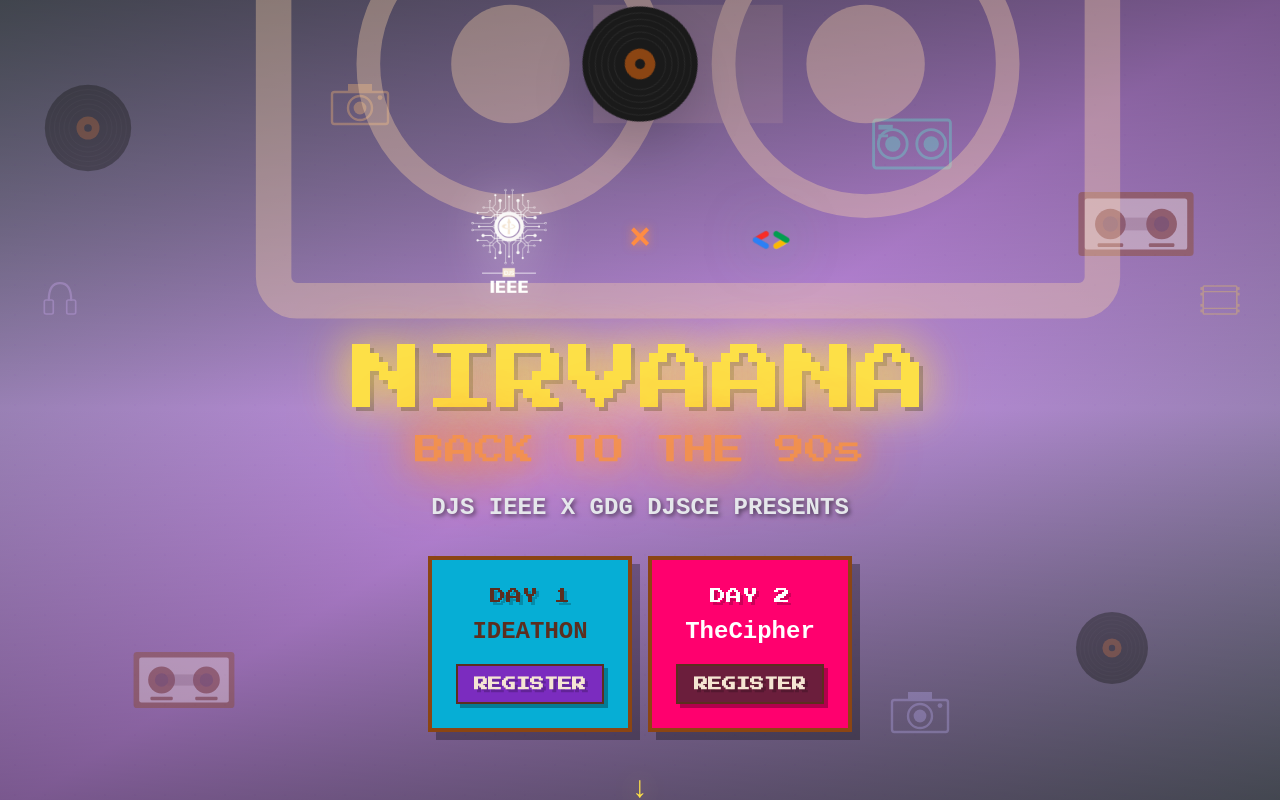
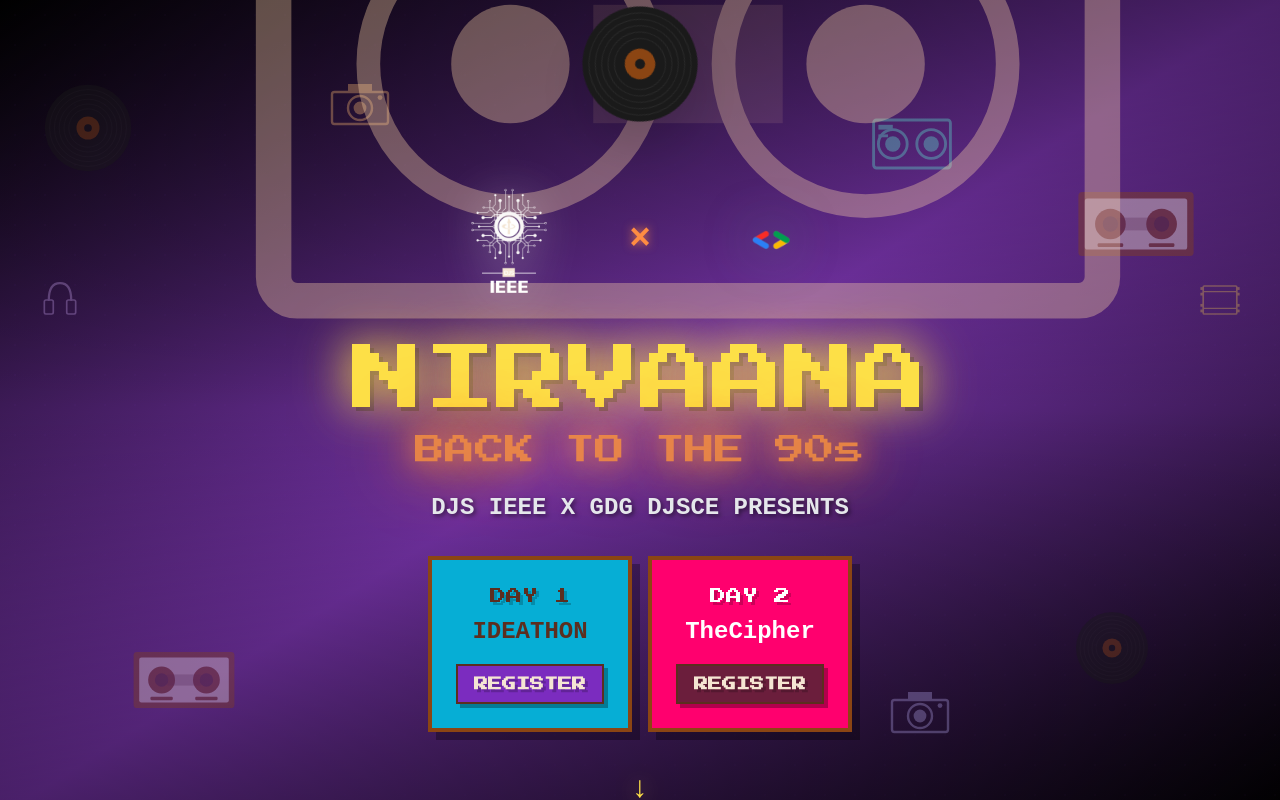
Before and after one commit to lakshitaa-chellaramani/nirvaana, a Next.js app: page / in a window 1280 px wide. Shown: the top 800 px of the page. Built offline with nearby package versions, Linux system fonts and the light colour scheme.

Commit message:
bg color fixed

```diff
--- a/app/page.tsx
+++ b/app/page.tsx
@@ -24,7 +24,7 @@
       {/* Hero Section */}
       <section className="relative min-h-screen flex items-center justify-center overflow-hidden">
         {/* Darker base background with gradient */}
-        <div className="absolute inset-0 bg-gradient-to-br from-gray-500 via-purple-500/60 to-gray-500"></div>
+        <div className="absolute inset-0 bg-gradient-to-br from-black via-purple-800/90 to-black"></div>
         {/* Retro Tech Background Layers */}
         <div className="absolute inset-0 retro-grid opacity-40"></div>
         <div className="absolute inset-0 tech-dots opacity-30"></div>
```
